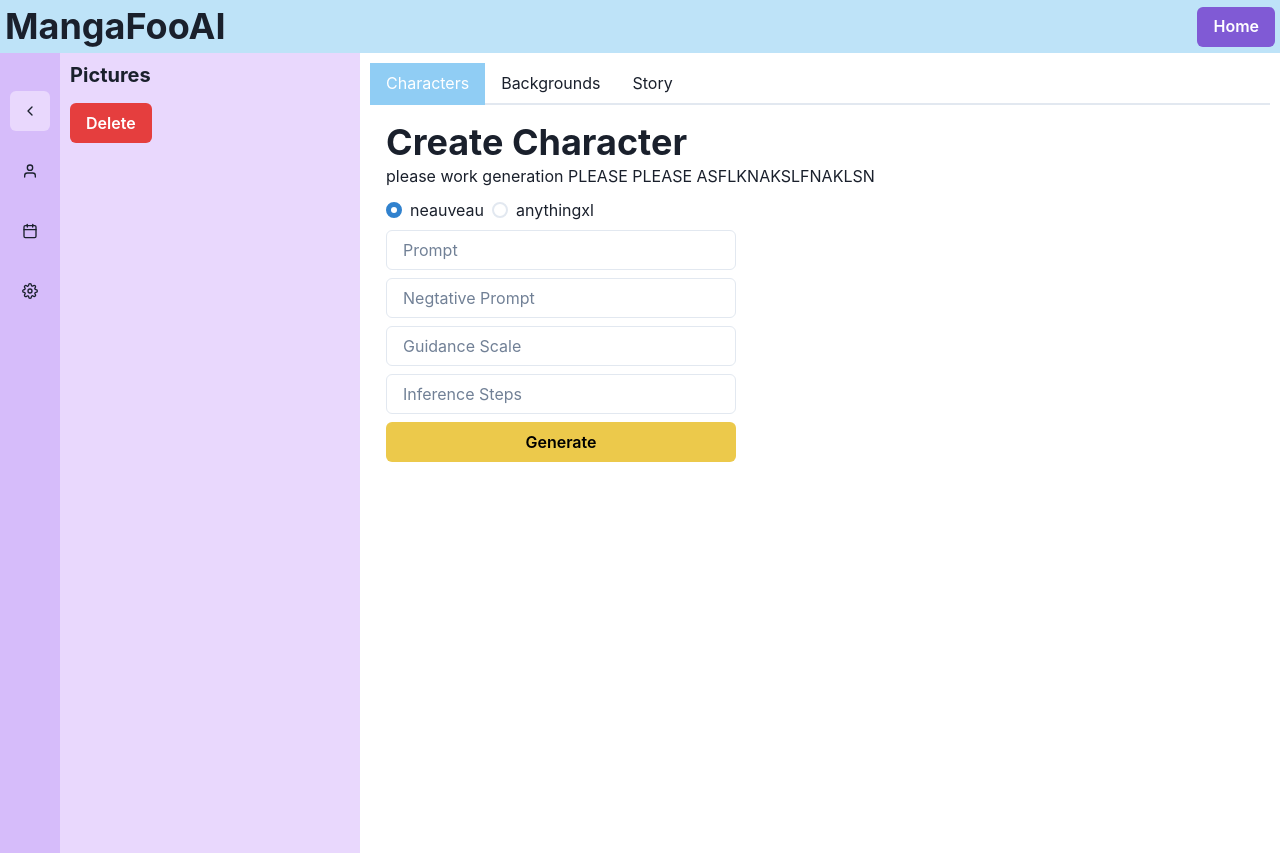
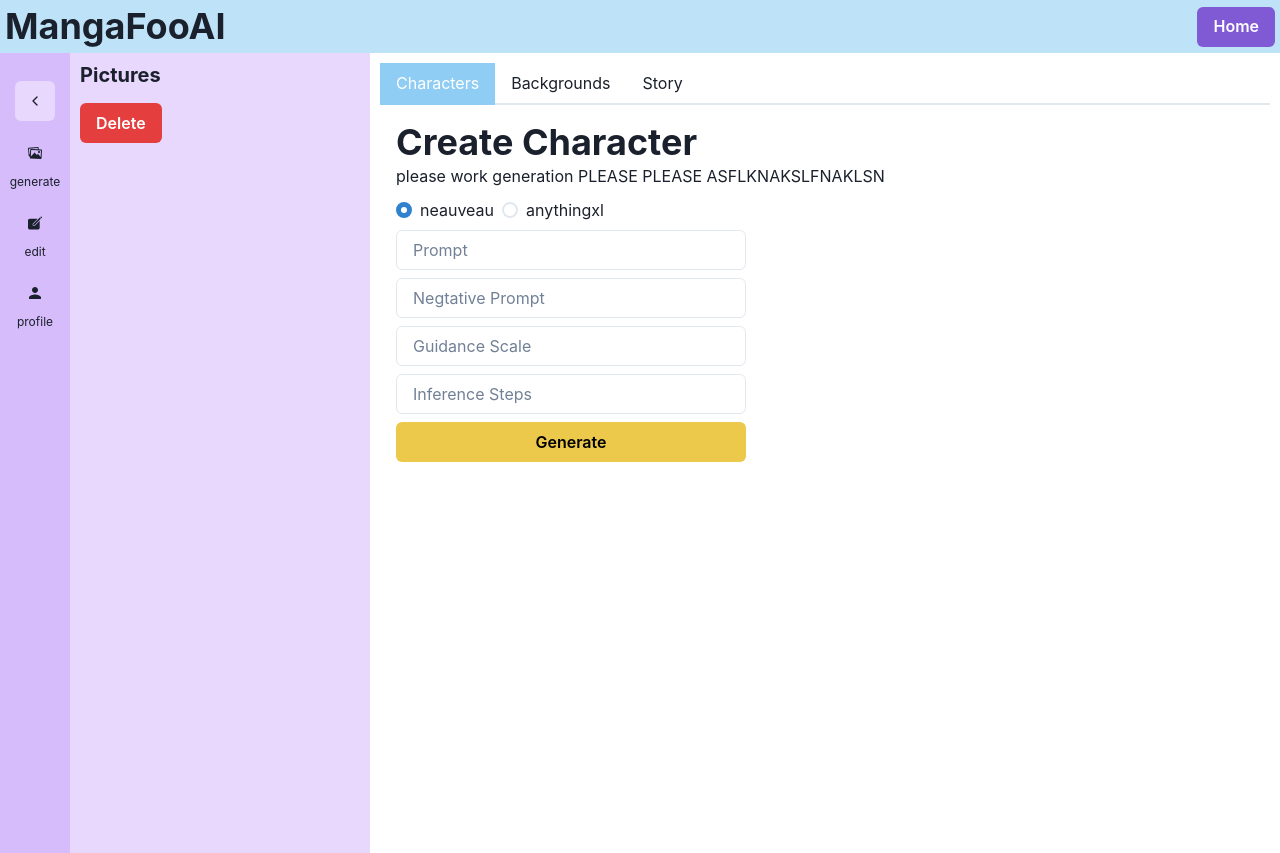
Before and after one commit to tkwang312/MangaFoo-Web, a React (Vite) app in the folder frontendTS/: page /create in a window 1280 px wide. Built offline with nearby package versions, Linux system fonts and the light colour scheme.

Commit message:
ui changes and clean up code formatting

```diff
--- a/frontendTS/src/components/SidebarCreate.tsx
+++ b/frontendTS/src/components/SidebarCreate.tsx
@@ -1,7 +1,8 @@
 import React, { useState, useContext, useEffect } from 'react'
-import { Image, Flex, IconButton, Button, VStack, Heading, SimpleGrid, useToast } from "@chakra-ui/react"
+import { Image, Flex, IconButton, Button, VStack, Heading, SimpleGrid, useToast, Text } from "@chakra-ui/react"
 import { useNavigate } from "react-router-dom"
-import { FiChevronLeft, FiChevronRight, FiUser, FiCalendar, FiSettings } from 'react-icons/fi'
+import { FiChevronLeft, FiChevronRight } from 'react-icons/fi'
+import { IoMdPerson, IoIosCreate, IoMdImages } from "react-icons/io";
 import UserContext from '../authentication/UserContext'
 
 const SidebarCreate = () => {
@@ -88,41 +89,49 @@ const SidebarCreate = () => {
         <Flex height="100vh"> {/* Ensure the entire sidebar takes full vertical space */}
             <Flex
                 h="100vh"
-                w="60px"
+                w="70px"
                 flexDir="column"
                 bg="purple.200"
-                p="5%"
+                p="2%"
                 justifyContent="space-between"
             >
                 <Flex flexDir="column" alignItems="center">
                     <IconButton
                         mt={5}
+                        key="characters"
                         icon={navSize === "small" ? <FiChevronRight /> : <FiChevronLeft />}
                         onClick={() => changeNavSize(navSize === "small" ? "large" : "small")}
                         bg="purple.100"
                     />
+                    <VStack spacing={0} align="center" mt={3}>
                         <IconButton
                             background="none"
-                        mt={5}
                             _hover={{ background: 'purple.300' }}
-                        icon={<FiUser />}
+                            icon={<IoMdImages />}
                             onClick={handleClickGenerate}
                         />
+                        <Text fontSize="xs">generate</Text>
+                    </VStack>
+                    <VStack spacing={0} align="center" mt={3}>
                         <IconButton
                             background="none"
-                        mt={5}
                             _hover={{ background: 'purple.300' }}
-                        icon={<FiCalendar />}
+                            icon={<IoIosCreate />}
                             onClick={handleClickEdit}
                         />
+                        <Text fontSize="xs">edit</Text>
+                    </VStack>
+                    <VStack spacing={0} align="center" mt={3}>
                         <IconButton
                             background="none"
-                        mt={5}
                             _hover={{ background: 'purple.300' }}
-                        icon={<FiSettings />}
+                            icon={<IoMdPerson />}
                             onClick={handleClickProfile}
                         />
+                        <Text fontSize="xs">profile</Text>
+                    </VStack>
                 </Flex>
+
             </Flex>
 
             <Flex
--- a/frontendTS/src/components/SidebarHome.tsx
+++ b/frontendTS/src/components/SidebarHome.tsx
@@ -7,7 +7,7 @@ const SidebarHome = () => {
   return (
         <List color="white" fontSize="1.2em" spacing={2}>
             <ListItem>
-                <NavLink to="/">
+                <NavLink to="/dashboard">
                     <ListIcon as={IoIosImages} />
                     Dashboard
                 </NavLink>
--- a/frontendTS/src/pages/Profile.tsx
+++ b/frontendTS/src/pages/Profile.tsx
@@ -1,6 +1,7 @@
 import React, { useContext, useState } from 'react';
-import { Button, Input, Box, Heading, Stack } from "@chakra-ui/react";
+import { Button, Input, Box, Heading, Stack, Flex } from "@chakra-ui/react";
 import UserContext from '../authentication/UserContext';
+import SidebarCreate from '../components/SidebarCreate';
 
 const Profile = () => {
   const { username, setContextUsername, password, setContextPassword, pfp, setContextPFP, uid, setUID } = useContext(UserContext);
@@ -14,12 +15,12 @@ const Profile = () => {
     const userDict = {
       userID: uid,
       username: un ? un : username,
-      password: pass ? pass: password,
+      password: pass ? pass : password,
     }
 
     await fetch('http://127.0.0.1:8000/changeusernamepassword/', {
       method: "POST",
-      headers: {"content-type": "application/json"},
+      headers: { "content-type": "application/json" },
       body: JSON.stringify(userDict)
     })
 
@@ -49,8 +50,9 @@ const Profile = () => {
     }
   }
 
-
   return (
+    <Flex>
+      <SidebarCreate />
       <Box maxW="400px" mx="auto" mt="10" p="4" borderWidth="1px" borderRadius="lg" boxShadow="lg">
         <Heading mb="4" textAlign="center">Profile</Heading>
         <Stack spacing="4">
@@ -73,6 +75,7 @@ const Profile = () => {
           {pfp && <img src={pfp} alt="Profile Picture" boxSize="150px" objectFit="cover" borderRadius="full" mx="auto" />}
         </Stack>
       </Box>
+    </Flex>
   );
 };
 
```
Lines whose indentation alone changed are shown as unchanged.
